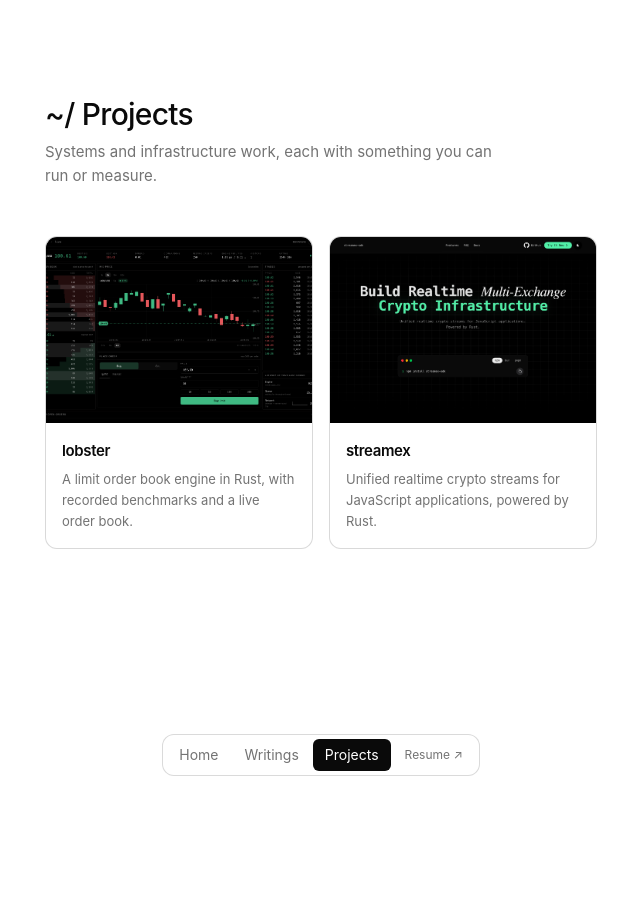
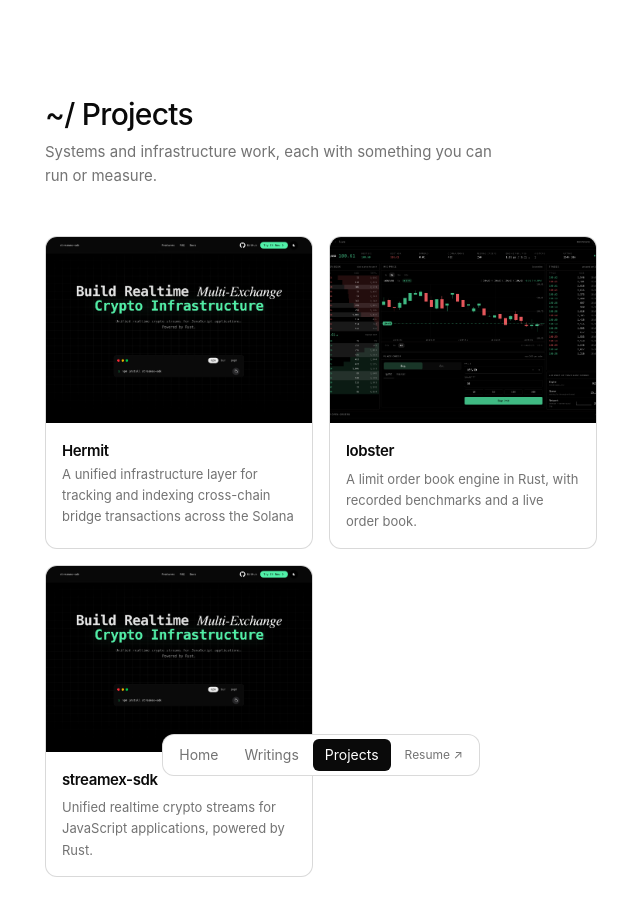
Before and after one commit to VedantShuklaaa/project-hub, a Next.js app: page / in a window 1280 px wide. Shown: the top 916 px of the page, without its empty margins (319-959 px from the left). Before the commit the page ends 800 px from the top, so only its background shows below. Built offline with nearby package versions, Linux system fonts and the light colour scheme; no server answers.

Commit message:
feat: Hermit cross-chain bridge transaction indexing dashboard

```diff
--- a/projects.ts
+++ b/projects.ts
@@ -12,19 +12,25 @@ export type Project = {
 
 export const projects: Project[] = [
   {
+    slug: "Hermit",
+    name: "Hermit",
+    blurb: "A unified infrastructure layer for tracking and indexing cross-chain bridge transactions across the Solana ecosystem.",
+    image: "/projects/streamex.png",
+    imageAlt: "Hermit cross-chain bridge transaction indexing dashboard.",
+    originEnv: "HERMIT_ORIGIN",
+  }, {
     slug: "lobster",
     name: "lobster",
     blurb: "A limit order book engine in Rust, with recorded benchmarks and a live order book.",
     image: "/projects/lobster.png",
     imageAlt: "Live depth chart from the lobster limit order book",
     originEnv: "LOBSTER_ORIGIN",
-  },
-  {
+  }, {
     slug: "streamex-sdk",
-    name: "streamex",
+    name: "streamex-sdk",
     blurb: "Unified realtime crypto streams for JavaScript applications, powered by Rust.",
     image: "/projects/streamex.png",
     imageAlt: "Realtime crypto price streams flowing into a JavaScript client",
     originEnv: "STREAMEX_ORIGIN",
-  },
+  }
 ];
```
